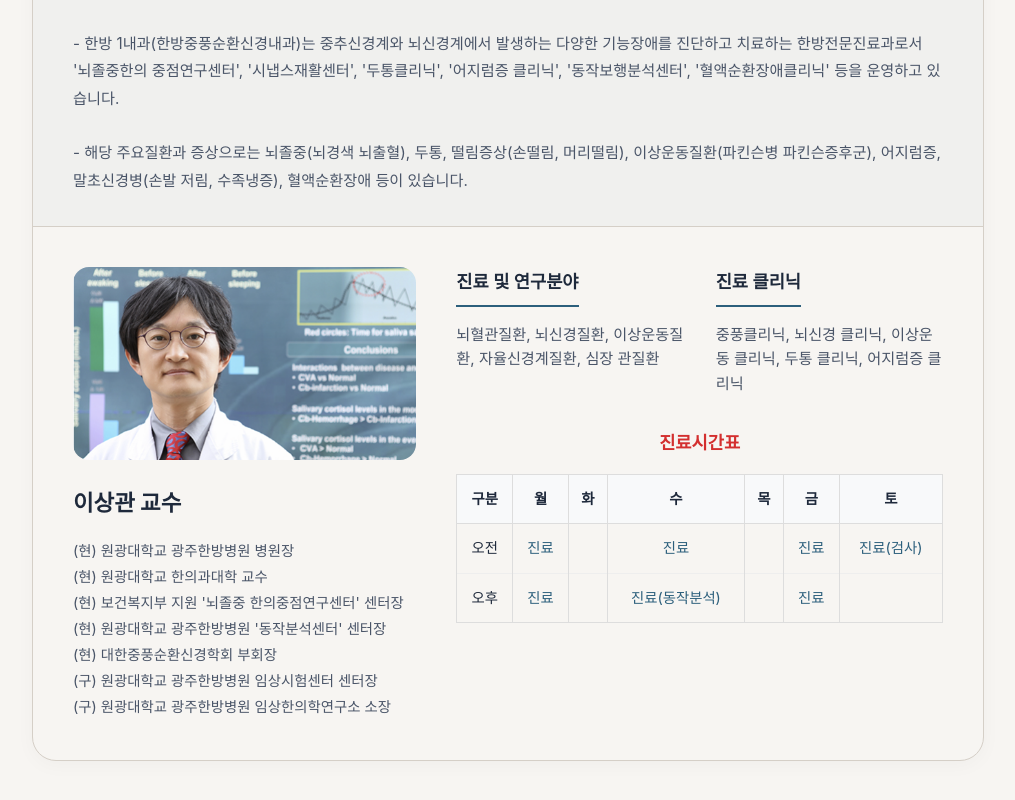
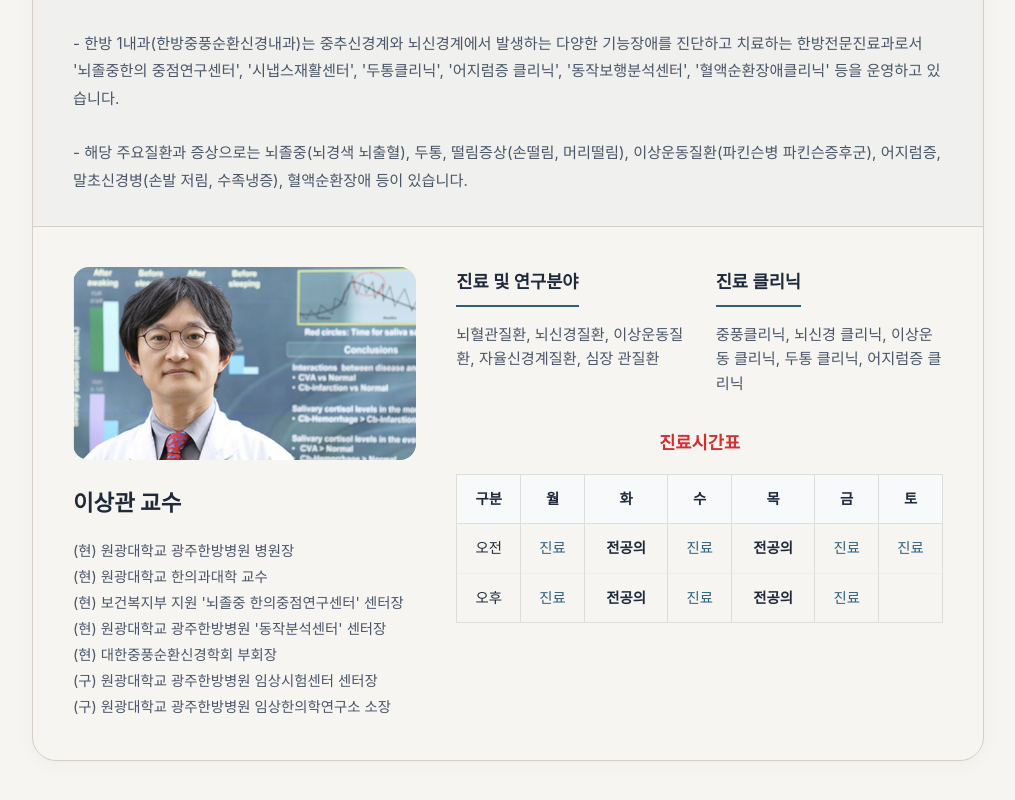
Before and after one commit to sunny94-git/sleep-clinic, a Next.js app: page /doctors in a window 1280 px wide. Shown: the part 1268-2068 px from the top of the page, without its empty margins (132-1147 px from the left). Built offline with nearby package versions, Linux system fonts and the light colour scheme; no server answers; a web font is replaced by a local one.

Commit message:
fix: update doctors schedules as requested

```diff
--- a/src/app/doctors/page.tsx
+++ b/src/app/doctors/page.tsx
@@ -97,7 +97,7 @@ export default function DoctorsPage() {
                       <tr style={{ borderBottom: '1px solid #eee' }}>
                         <td style={{ padding: '12px 8px', borderRight: '1px solid #ddd', borderLeft: '1px solid #ddd' }}>오전</td>
                         <td style={{ padding: '12px 8px', borderRight: '1px solid #ddd', color: 'var(--color-primary)' }}>진료</td>
-                        <td style={{ padding: '12px 8px', borderRight: '1px solid #ddd', fontWeight: 600 }}>전공의</td>
+                        <td style={{ padding: '12px 8px', borderRight: '1px solid #ddd', color: 'var(--color-primary)' }}>진료</td>
                         <td style={{ padding: '12px 8px', borderRight: '1px solid #ddd', color: 'var(--color-primary)' }}>진료</td>
                         <td style={{ padding: '12px 8px', borderRight: '1px solid #ddd', color: 'var(--color-primary)' }}>진료</td>
                         <td style={{ padding: '12px 8px', borderRight: '1px solid #ddd', color: 'var(--color-primary)' }}>진료</td>
@@ -106,7 +106,7 @@ export default function DoctorsPage() {
                       <tr style={{ borderBottom: '1px solid #ddd' }}>
                         <td style={{ padding: '12px 8px', borderRight: '1px solid #ddd', borderLeft: '1px solid #ddd' }}>오후</td>
                         <td style={{ padding: '12px 8px', borderRight: '1px solid #ddd', color: 'var(--color-primary)' }}>진료</td>
-                        <td style={{ padding: '12px 8px', borderRight: '1px solid #ddd', color: 'var(--color-primary)' }}>진료</td>
+                        <td style={{ padding: '12px 8px', borderRight: '1px solid #ddd', fontWeight: 600 }}>전공의</td>
                         <td style={{ padding: '12px 8px', borderRight: '1px solid #ddd', color: 'var(--color-primary)' }}>진료</td>
                         <td style={{ padding: '12px 8px', borderRight: '1px solid #ddd', color: 'var(--color-primary)' }}>진료</td>
                         <td style={{ padding: '12px 8px', borderRight: '1px solid #ddd', color: 'var(--color-primary)' }}>진료</td>
@@ -205,18 +205,18 @@ export default function DoctorsPage() {
                       <tr style={{ borderBottom: '1px solid #eee' }}>
                         <td style={{ padding: '12px 8px', borderRight: '1px solid #ddd', borderLeft: '1px solid #ddd' }}>오전</td>
                         <td style={{ padding: '12px 8px', borderRight: '1px solid #ddd', color: 'var(--color-primary)' }}>진료</td>
-                        <td style={{ padding: '12px 8px', borderRight: '1px solid #ddd' }}></td>
+                        <td style={{ padding: '12px 8px', borderRight: '1px solid #ddd', fontWeight: 600 }}>전공의</td>
                         <td style={{ padding: '12px 8px', borderRight: '1px solid #ddd', color: 'var(--color-primary)' }}>진료</td>
-                        <td style={{ padding: '12px 8px', borderRight: '1px solid #ddd' }}></td>
+                        <td style={{ padding: '12px 8px', borderRight: '1px solid #ddd', fontWeight: 600 }}>전공의</td>
                         <td style={{ padding: '12px 8px', borderRight: '1px solid #ddd', color: 'var(--color-primary)' }}>진료</td>
-                        <td style={{ padding: '12px 8px', borderRight: '1px solid #ddd', color: 'var(--color-primary)' }}>진료(검사)</td>
+                        <td style={{ padding: '12px 8px', borderRight: '1px solid #ddd', color: 'var(--color-primary)' }}>진료</td>
                       </tr>
                       <tr style={{ borderBottom: '1px solid #ddd' }}>
                         <td style={{ padding: '12px 8px', borderRight: '1px solid #ddd', borderLeft: '1px solid #ddd' }}>오후</td>
                         <td style={{ padding: '12px 8px', borderRight: '1px solid #ddd', color: 'var(--color-primary)' }}>진료</td>
-                        <td style={{ padding: '12px 8px', borderRight: '1px solid #ddd' }}></td>
-                        <td style={{ padding: '12px 8px', borderRight: '1px solid #ddd', color: 'var(--color-primary)' }}>진료(동작분석)</td>
-                        <td style={{ padding: '12px 8px', borderRight: '1px solid #ddd' }}></td>
+                        <td style={{ padding: '12px 8px', borderRight: '1px solid #ddd', fontWeight: 600 }}>전공의</td>
+                        <td style={{ padding: '12px 8px', borderRight: '1px solid #ddd', color: 'var(--color-primary)' }}>진료</td>
+                        <td style={{ padding: '12px 8px', borderRight: '1px solid #ddd', fontWeight: 600 }}>전공의</td>
                         <td style={{ padding: '12px 8px', borderRight: '1px solid #ddd', color: 'var(--color-primary)' }}>진료</td>
                         <td style={{ padding: '12px 8px', borderRight: '1px solid #ddd' }}></td>
                       </tr>
```
